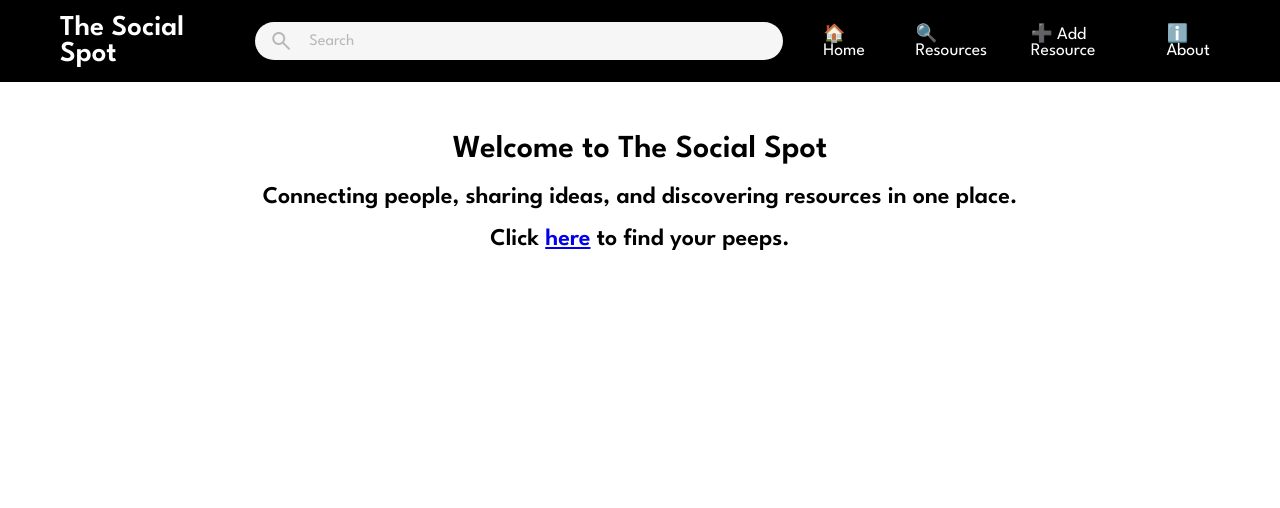
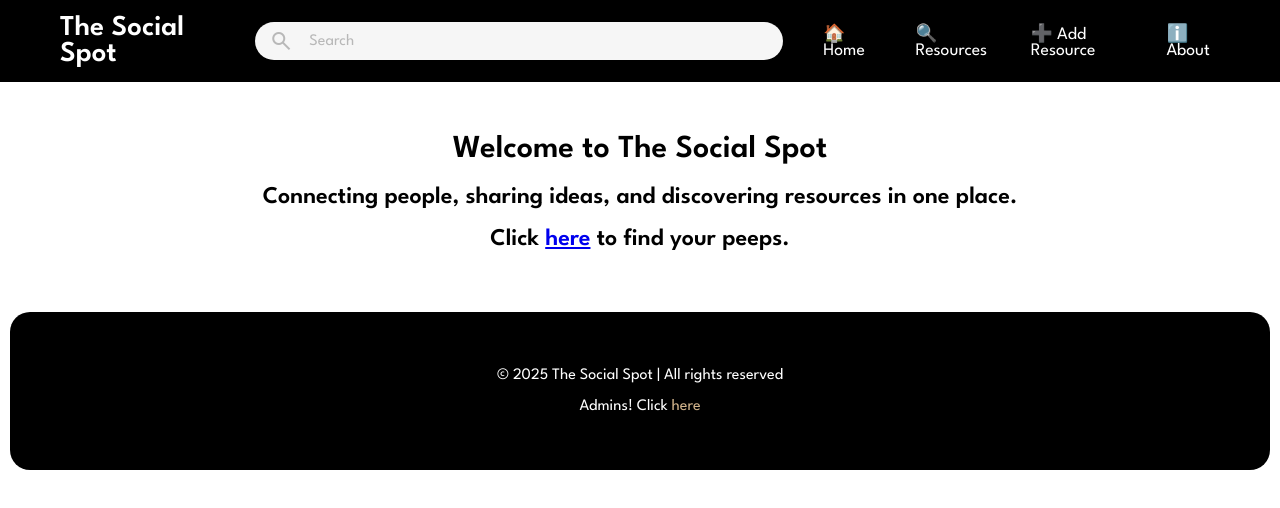
Before and after one commit to AdmirableCoder/cookedtsasite, a plain HTML site: page about.html in a window 1280 px wide. Drawn offline with nearby package versions, Linux system fonts and the light colour scheme.

Commit message:
Add files via upload

```diff
--- a/about.html
+++ b/about.html
@@ -39,5 +39,9 @@
       </h2>
       <h2>Click <a href="./">here</a> to find your peeps.</h2>
     </div>
+    <footer>
+      <p>© 2025 The Social Spot | All rights reserved</p>
+      <p>Admins! Click <a href="login.html" target="_blank" class="link1">here</a></p>
+    </footer>
   </body>
 </html>
--- a/styles.css
+++ b/styles.css
@@ -419,5 +419,10 @@ footer {
 .link1 {
   text-decoration: none;
   color: tan;
+  transition: transform 0.2s ease-in-out 0.1s;
+  display:inline-block;
+}
 
+.link1:hover {
+  transform: scale(1.1);
 }
```
Also changed, not shown: add_resources.html (+2 -1 lines), index.html (+2 -1 lines), resources.html (+1 -1 lines). Lines whose indentation alone changed are shown as unchanged.
